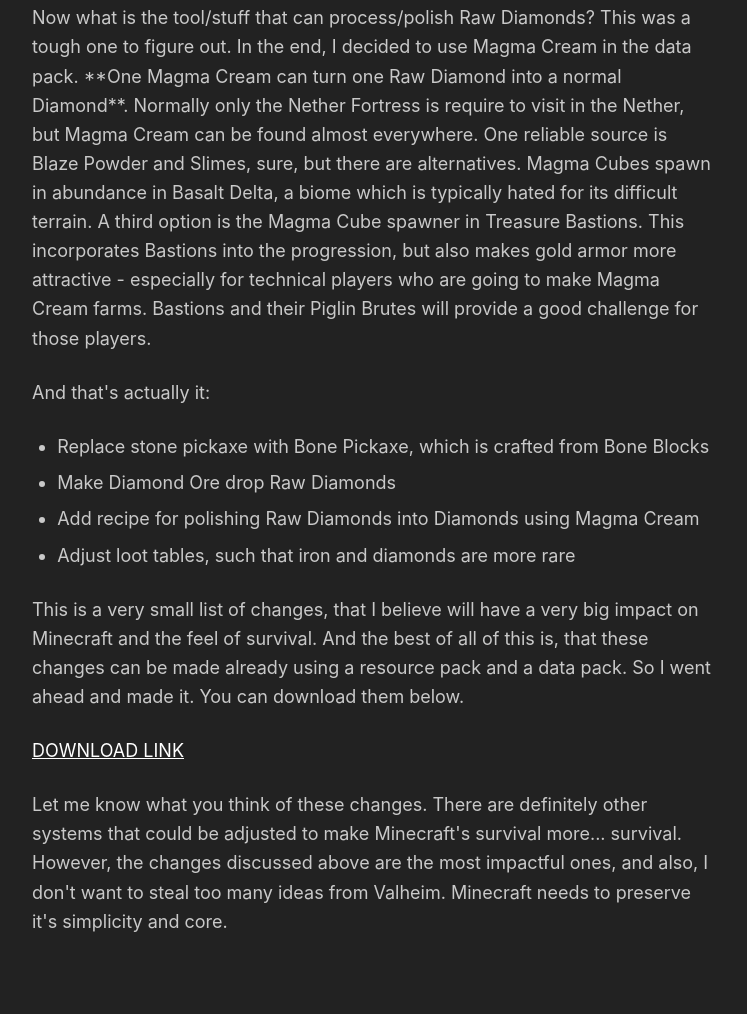
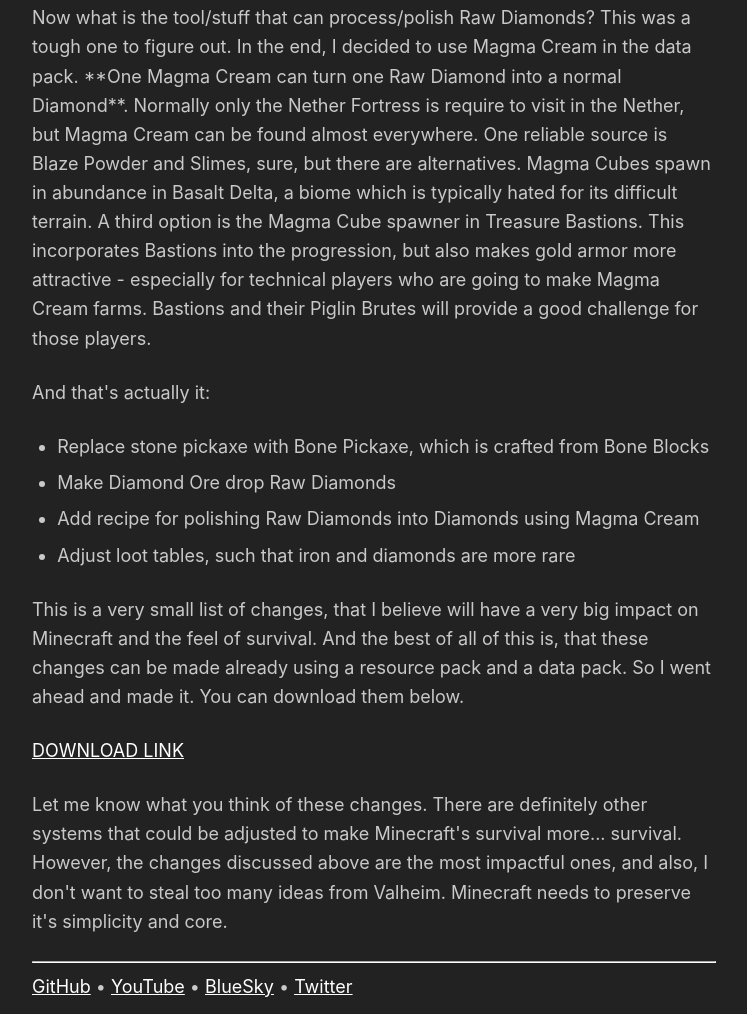
Before and after one commit to NicEastvillage/NicEastvillage.github.io, a plain HTML site: page 2021-05-06-fixing-minecrafts-progression.html in a window 1280 px wide. Shown: the part 4583-5597 px from the top of the page, without its empty margins (266-1013 px from the left). Before the commit the page ends 5557 px from the top, so only its background shows below. Drawn offline with Linux system fonts and the light colour scheme.

Commit message:
Fix blog link

```diff
--- a/2021-05-06-fixing-minecrafts-progression.html
+++ b/2021-05-06-fixing-minecrafts-progression.html
@@ -70,3 +70,10 @@
 <p><a href="https://github.com/NicEastvillage/TheMissingGatekeepers">DOWNLOAD LINK</a></p>
 
 <p>Let me know what you think of these changes. There are definitely other systems that could be adjusted to make Minecraft's survival more... survival. However, the changes discussed above are the most impactful ones, and also, I don't want to steal too many ideas from Valheim. Minecraft needs to preserve it's simplicity and core.</p>
+
+<hr/>
+
+<a href="https://github.com/NicEastvillage">GitHub</a>
+• <a href="https://www.youtube.com/channel/UCw3DqwZf4oAa2OQQhK1vDuw">YouTube</a>
+• <a href="https://bsky.app/profile/niceastvillage.bsky.social">BlueSky</a>
+• <a href="https://twitter.com/NicEastvillage">Twitter</a>
```
Also changed, not shown: index.html (+1 -1 lines).
